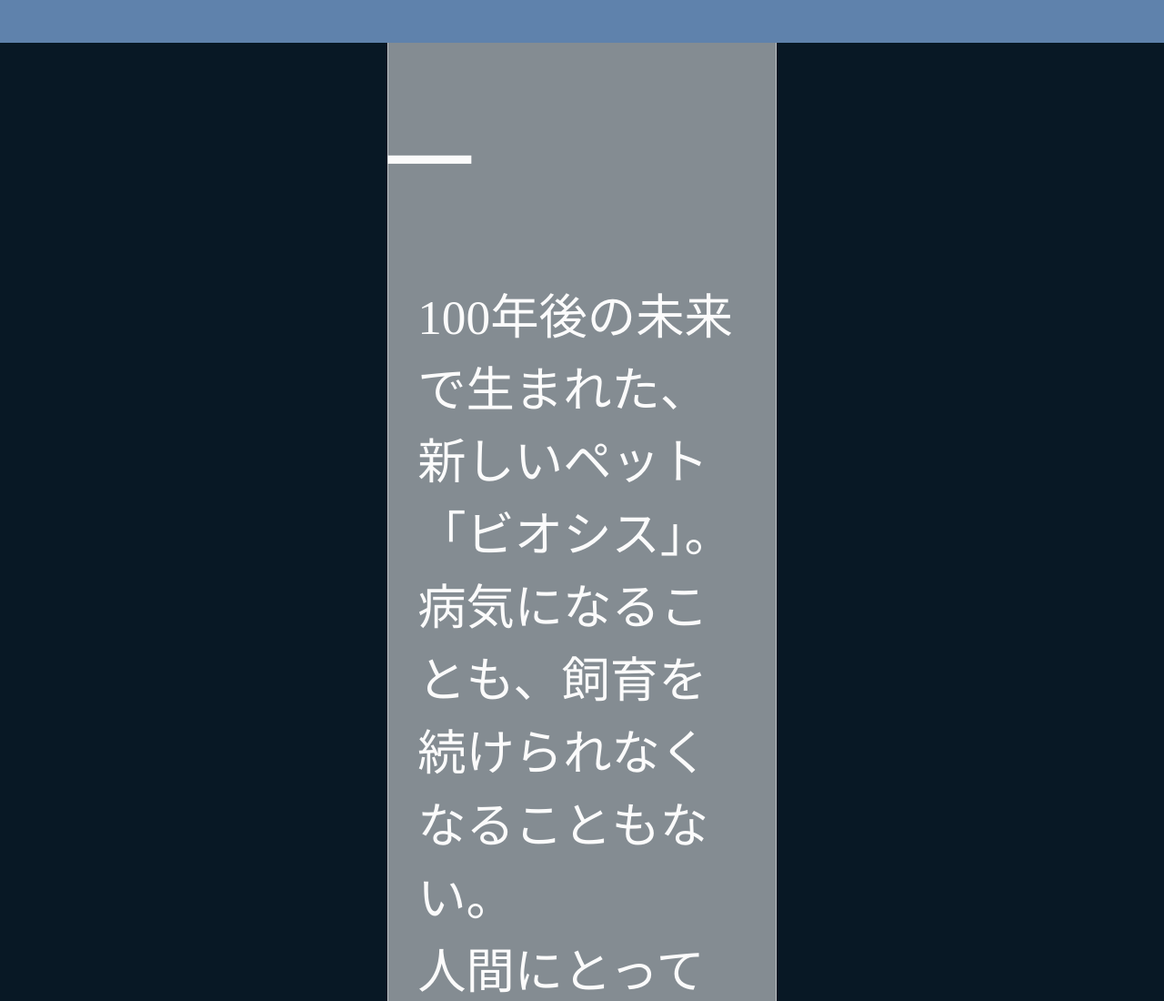
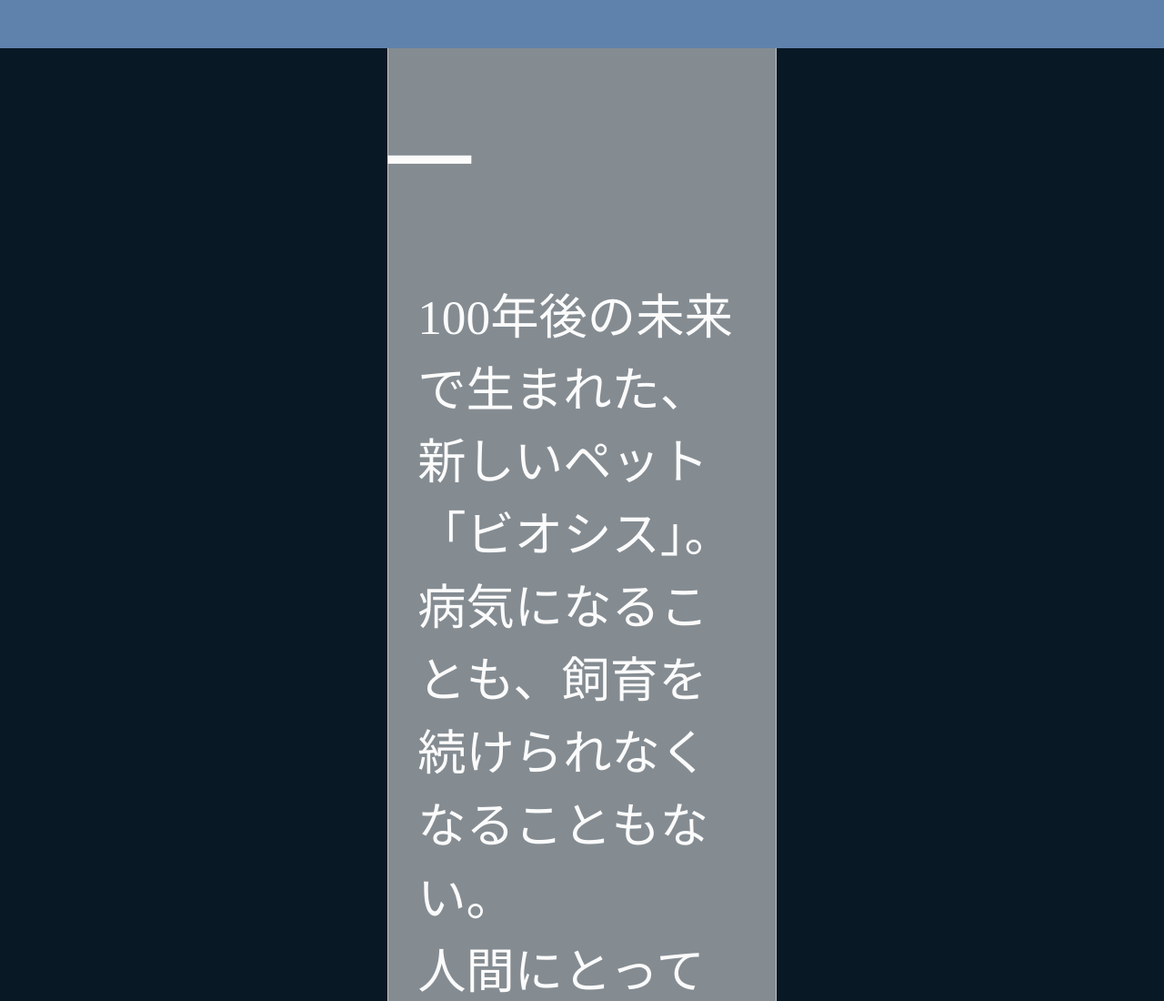
Before and after one commit to nh-biosis/biosis-site, a plain HTML site: page index.html in a window 1280 px wide. Shown: the top 1100 px of the page at 91% size. Drawn offline with Linux system fonts and the light colour scheme.

Commit message:
Update style.css

```diff
--- a/css/style.css
+++ b/css/style.css
@@ -25,7 +25,7 @@
   --nomal-weight: 400;
   --bold-weight: 500;
   --heavy-weight: 700;
-  --header-hight: calc(var(--screen-height) / 17);
+  --header-hight: calc(var(--screen-height) / 15);
   --hero-hight: var(--screen-height);
   --itd-hight: var(--screen-height);
   --mtd-hight: calc(var(--screen-height) * 1.5);
```
